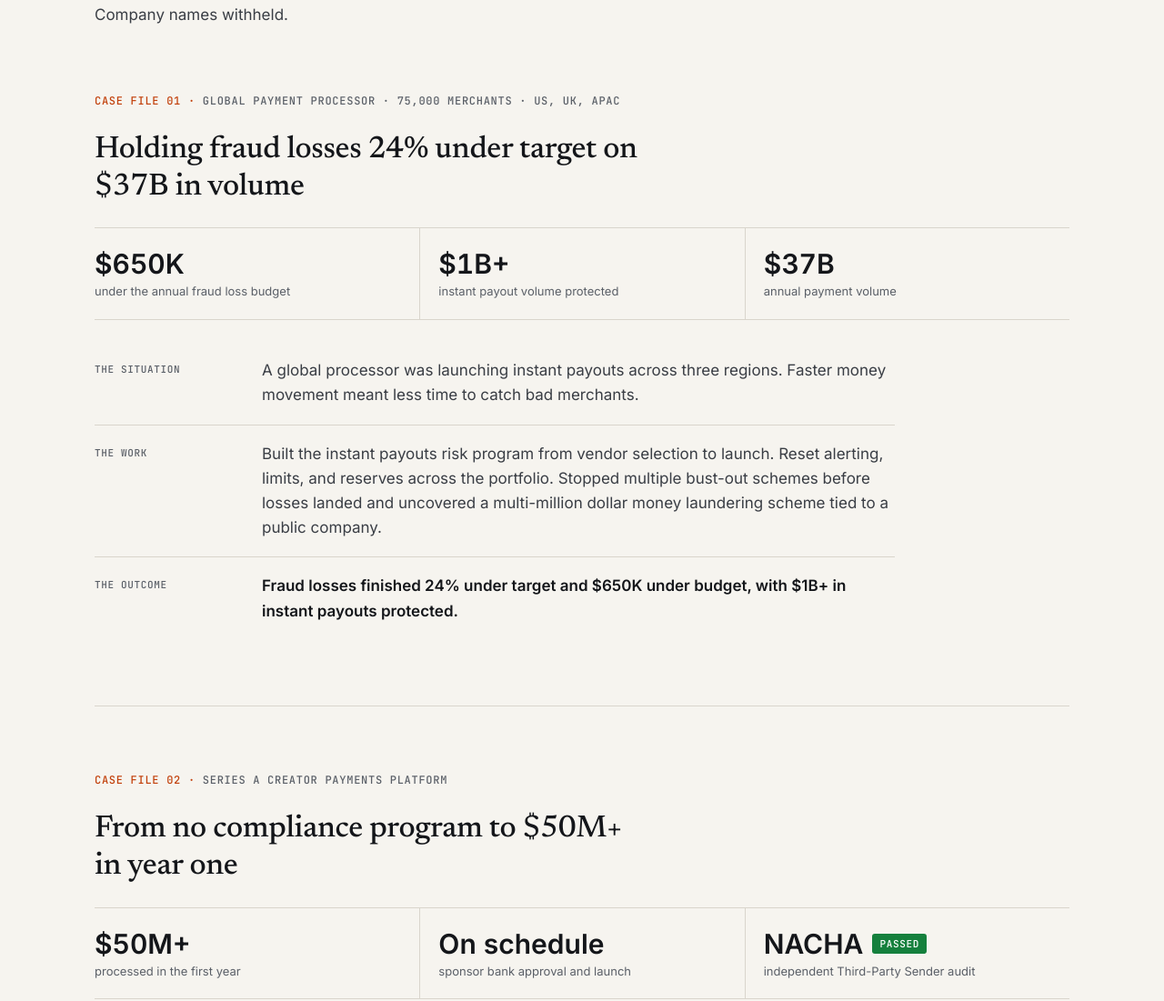
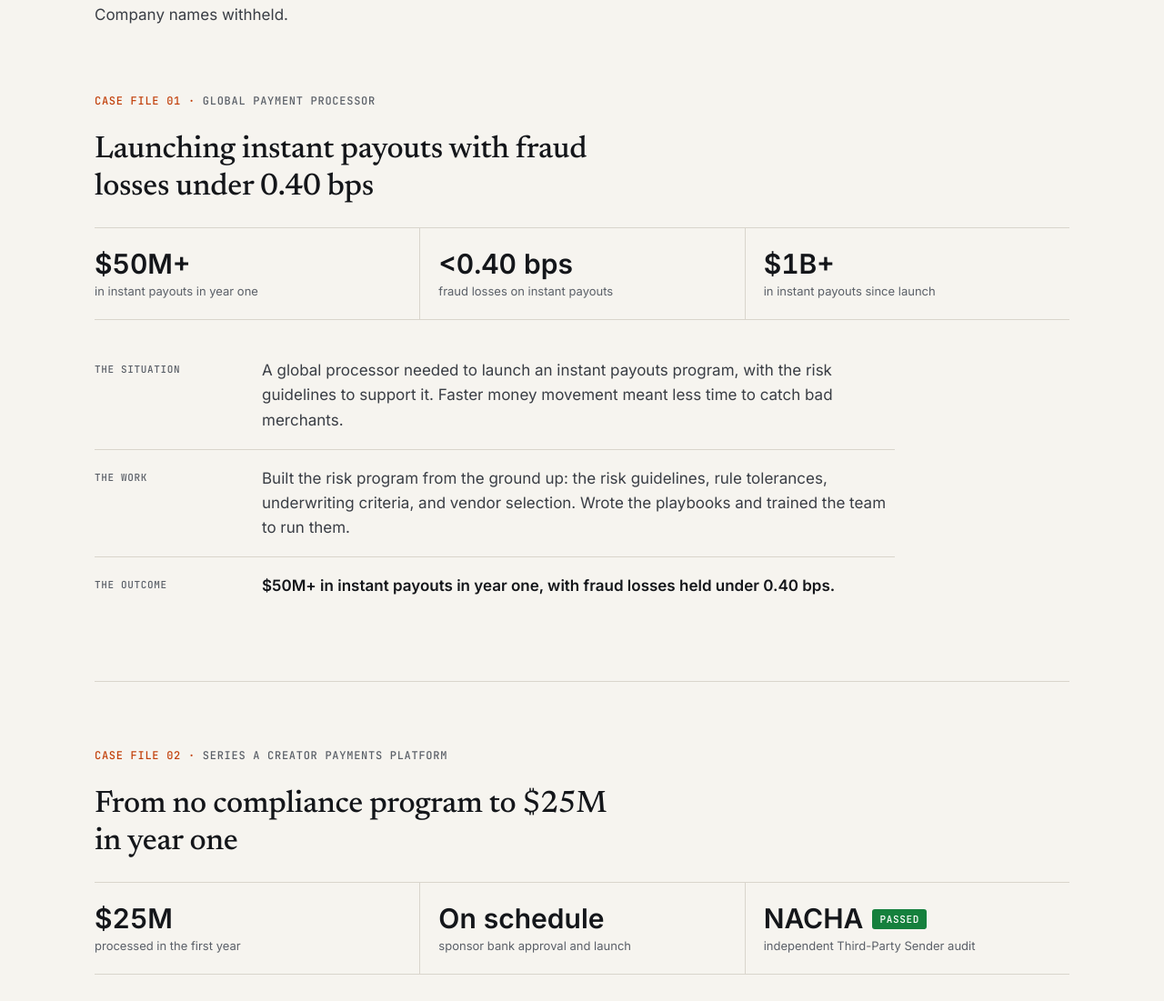
Before and after one commit to distancex1/fraudsignal, a plain HTML site: page index.html in a window 1280 px wide. Shown: the part 3287-4388 px from the top of the page at 91% size. Drawn offline with Linux system fonts and the light colour scheme.

Commit message:
Case files: reframe 01 around instant payouts launch; 02 volume to $25M
Co-Authored-By: Claude Opus 5.5 <noreply@anthropic.com>

```diff
--- a/index.html
+++ b/index.html
@@ -198,32 +198,32 @@
 </div>
 
 <article class="case stack g24">
-<div class="label signal">Case file 01 · <span class="label">Global payment processor · 75,000 merchants · US, UK, APAC</span></div>
-<h3 class="h3">Holding fraud losses 24% under target on $37B in volume</h3>
+<div class="label signal">Case file 01 · <span class="label">Global payment processor</span></div>
+<h3 class="h3">Launching instant payouts with fraud losses under 0.40 bps</h3>
 <div class="ledger">
-<div><div class="num">$650K</div><div class="stat-label">under the annual fraud loss budget</div></div>
-<div><div class="num">$1B+</div><div class="stat-label">instant payout volume protected</div></div>
-<div><div class="num">$37B</div><div class="stat-label">annual payment volume</div></div>
+<div><div class="num">$50M+</div><div class="stat-label">in instant payouts in year one</div></div>
+<div><div class="num">&lt;0.40 bps</div><div class="stat-label">fraud losses on instant payouts</div></div>
+<div><div class="num">$1B+</div><div class="stat-label">in instant payouts since launch</div></div>
 </div>
 <dl class="case-rows">
-<div class="case-row"><dt class="label sm">The situation</dt><dd>A global processor was launching instant payouts across three regions. Faster money movement meant less time to catch bad merchants.</dd></div>
-<div class="case-row"><dt class="label sm">The work</dt><dd>Built the instant payouts risk program from vendor selection to launch. Reset alerting, limits, and reserves across the portfolio. Stopped multiple bust-out schemes before losses landed and uncovered a multi-million dollar money laundering scheme tied to a public company.</dd></div>
-<div class="case-row outcome"><dt class="label sm">The outcome</dt><dd>Fraud losses finished 24% under target and $650K under budget, with $1B+ in instant payouts protected.</dd></div>
+<div class="case-row"><dt class="label sm">The situation</dt><dd>A global processor needed to launch an instant payouts program, with the risk guidelines to support it. Faster money movement meant less time to catch bad merchants.</dd></div>
+<div class="case-row"><dt class="label sm">The work</dt><dd>Built the risk program from the ground up: the risk guidelines, rule tolerances, underwriting criteria, and vendor selection. Wrote the playbooks and trained the team to run them.</dd></div>
+<div class="case-row outcome"><dt class="label sm">The outcome</dt><dd>$50M+ in instant payouts in year one, with fraud losses held under 0.40 bps.</dd></div>
 </dl>
 </article>
 
 <article class="case stack g24">
 <div class="label signal">Case file 02 · <span class="label">Series A creator payments platform</span></div>
-<h3 class="h3">From no compliance program to $50M+ in year one</h3>
+<h3 class="h3">From no compliance program to $25M in year one</h3>
 <div class="ledger">
-<div><div class="num">$50M+</div><div class="stat-label">processed in the first year</div></div>
+<div><div class="num">$25M</div><div class="stat-label">processed in the first year</div></div>
 <div><div class="num">On schedule</div><div class="stat-label">sponsor bank approval and launch</div></div>
 <div><div class="with-tag"><span class="num">NACHA</span><span class="tag clear">Passed</span></div><div class="stat-label">independent Third-Party Sender audit</div></div>
 </div>
 <dl class="case-rows">
 <div class="case-row"><dt class="label sm">The situation</dt><dd>The company needed to launch payment acceptance and payouts with no compliance program and no sponsor bank in place.</dd></div>
 <div class="case-row"><dt class="label sm">The work</dt><dd>Built the program from the ground up: the sponsor bank relationship, the compliance framework, and onboarding across the platform, bank, and processor. Commissioned an independent NACHA Third-Party Sender audit before launch.</dd></div>
-<div class="case-row outcome"><dt class="label sm">The outcome</dt><dd>Passed the audit, launched on schedule, and processed $50M+ in year one. The team now runs the program on its own.</dd></div>
+<div class="case-row outcome"><dt class="label sm">The outcome</dt><dd>Passed the audit, launched on schedule, and processed $25M in year one. The team now runs the program on its own.</dd></div>
 </dl>
 </article>
 
```
